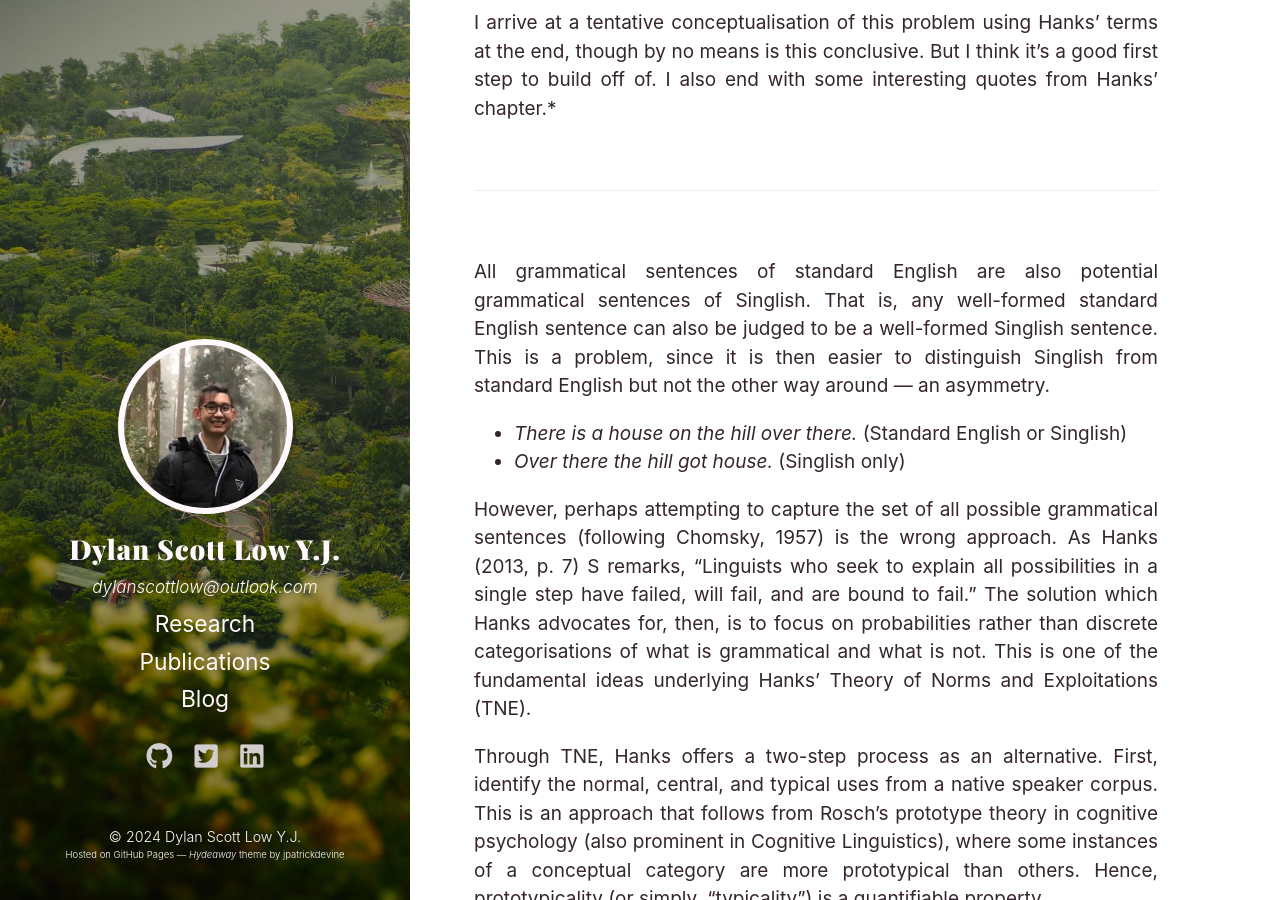
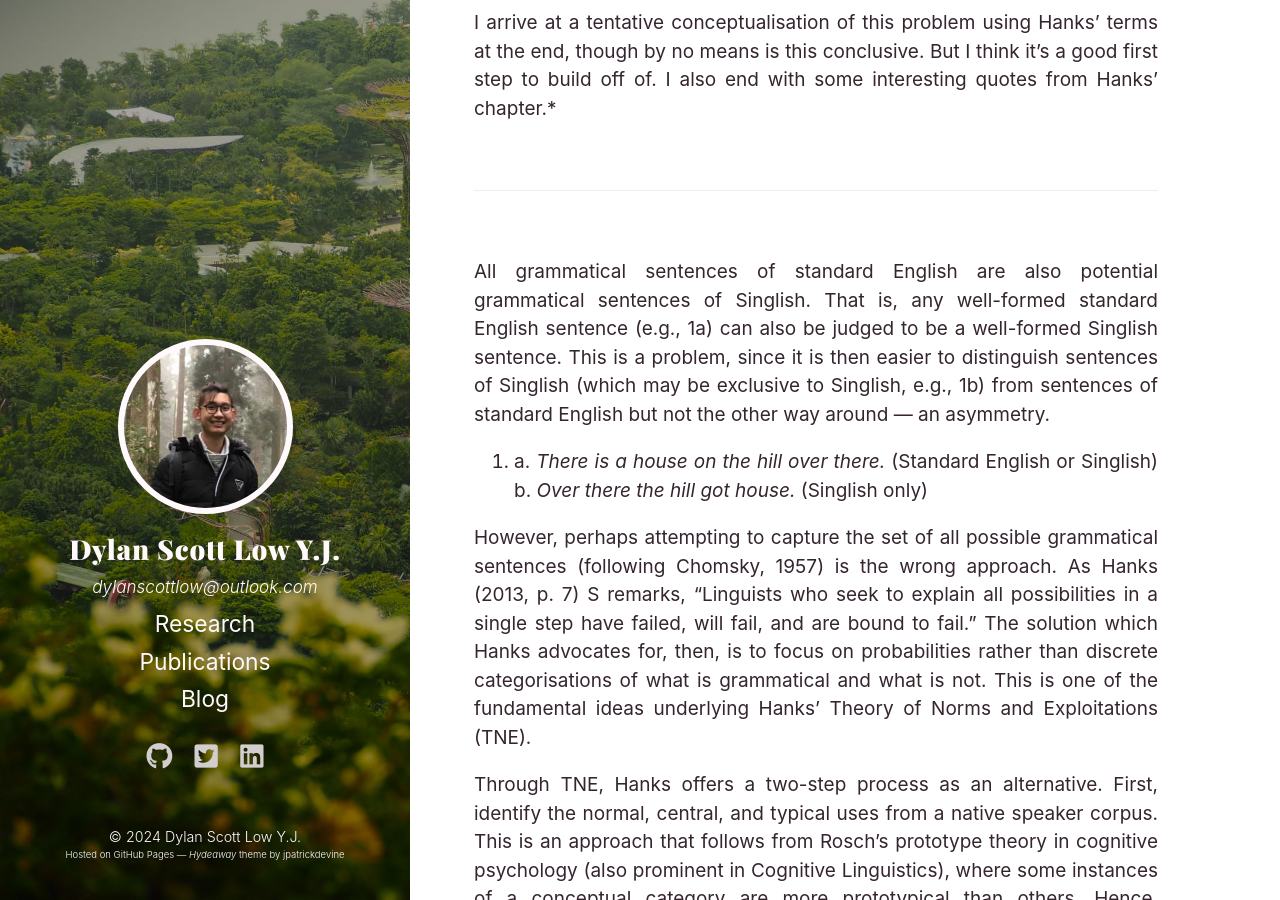
Before and after one commit to dylanscottlow/dylanscottlow.github.io, a Jekyll site: the page built from _posts/2024-03-08-patrick-hanks-tne-notes.md, in a window 1280 px wide and 900 px high, scrolled down 669 px. Built offline with Jekyll 4.4.1, drawn with Linux system fonts in a browser that asks for light colours; a style sheet for code colours, icons or effects is not loaded.

Commit message:
Reformat Singlish sentence examples

```diff
--- a/_posts/2024-03-08-patrick-hanks-tne-notes.md
+++ b/_posts/2024-03-08-patrick-hanks-tne-notes.md
@@ -14,10 +14,10 @@ I arrive at a tentative conceptualisation of this problem using Hanks’ terms a
 
 ---
 
-All grammatical sentences of standard English are also potential grammatical sentences of Singlish. That is, any well-formed standard English sentence can also be judged to be a well-formed Singlish sentence. This is a problem, since it is then easier to distinguish Singlish from standard English but not the other way around — an asymmetry.
+All grammatical sentences of standard English are also potential grammatical sentences of Singlish. That is, any well-formed standard English sentence (e.g., 1a) can also be judged to be a well-formed Singlish sentence. This is a problem, since it is then easier to distinguish sentences of Singlish (which may be exclusive to Singlish, e.g., 1b) from sentences of standard English but not the other way around — an asymmetry.
 
-- *There is a house on the hill over there.* (Standard English or Singlish)
-- *Over there the hill got house.* (Singlish only)
+1. a. *There is a house on the hill over there.* (Standard English or Singlish)
+   b. *Over there the hill got house.* (Singlish only)
 
 However, perhaps attempting to capture the set of all possible grammatical sentences (following Chomsky, 1957) is the wrong approach. As Hanks (2013, p. 7) S remarks, “Linguists who seek to explain all possibilities in a single step have failed, will fail, and are bound to fail.” The solution which Hanks advocates for, then, is to focus on probabilities rather than discrete categorisations of what is grammatical and what is not. This is one of the fundamental ideas underlying Hanks’ Theory of Norms and Exploitations (TNE).
 
```
